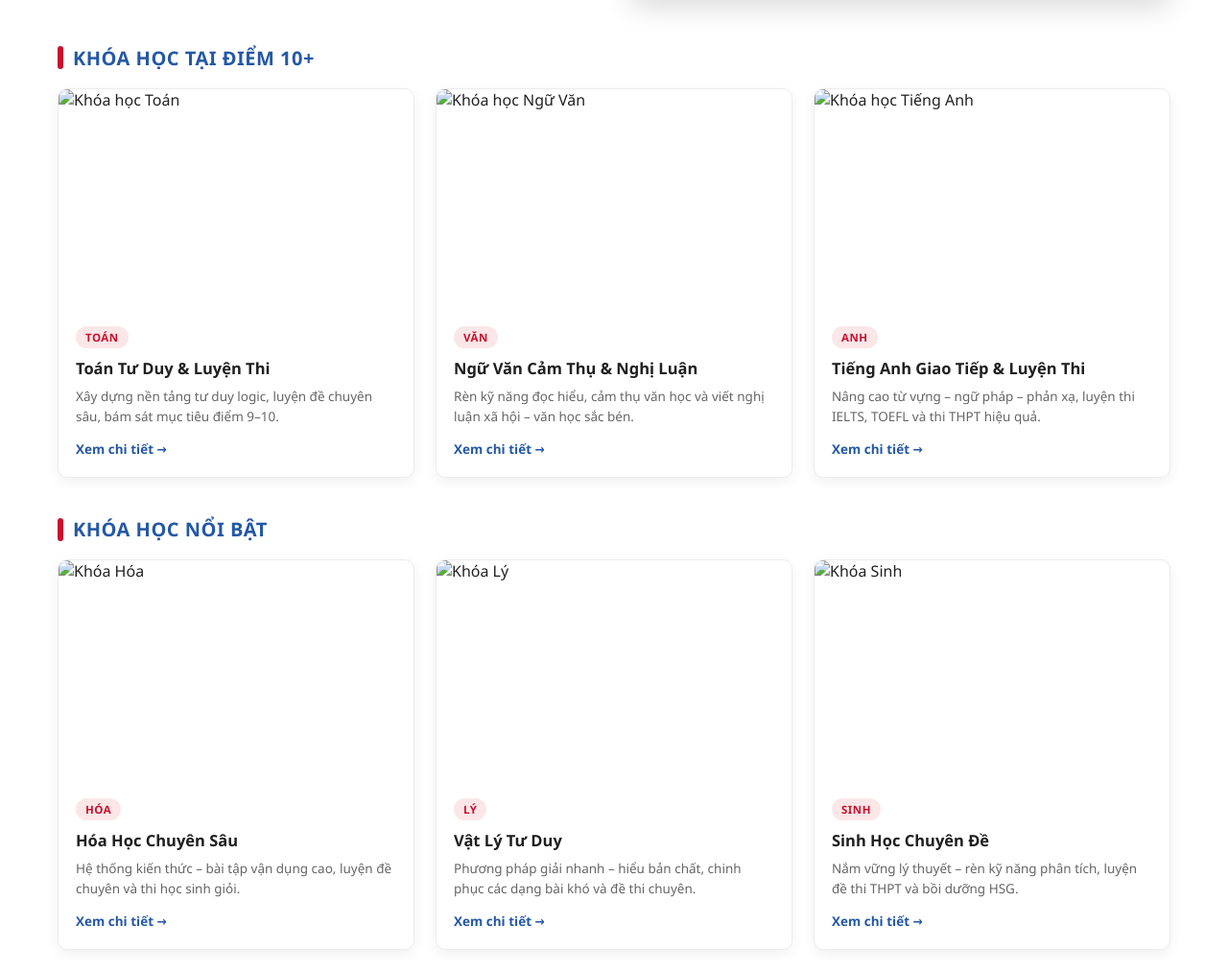
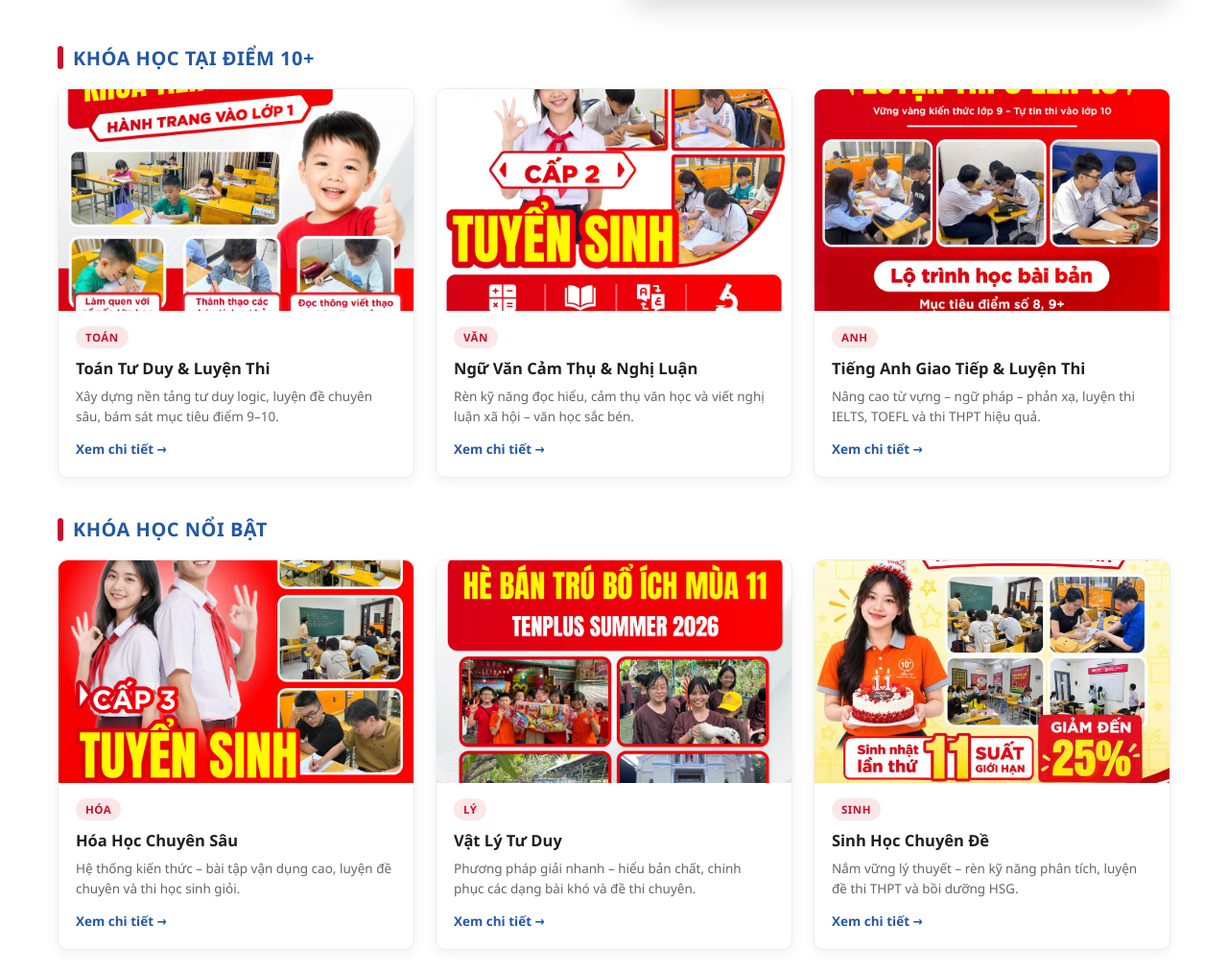
Before and after one commit to nguyennhathai2505/diem10cong-v3, a plain HTML site: page index.html in a window 1280 px wide. Shown: the part 1445-2458 px from the top of the page at 96% size. Drawn offline with Linux system fonts and the light colour scheme.

Commit message:
add images

```diff
--- a/index.html
+++ b/index.html
@@ -1209,7 +1209,7 @@ img { max-width: 100%; display: block; }
         <div class="courses-grid">
 
           <article class="course-card">
-            <img class="course-img" src="COURSE_IMG_URL" alt="Khóa học Toán" />
+            <img class="course-img" src="file-01.jpg" alt="Khóa học Toán" />
             <div class="course-body">
               <span class="course-tag">Toán</span>
               <h4>Toán Tư Duy &amp; Luyện Thi</h4>
@@ -1219,7 +1219,7 @@ img { max-width: 100%; display: block; }
           </article>
 
           <article class="course-card">
-            <img class="course-img" src="COURSE_IMG_URL" alt="Khóa học Ngữ Văn" />
+            <img class="course-img" src="file-02.jpg" alt="Khóa học Ngữ Văn" />
             <div class="course-body">
               <span class="course-tag">Văn</span>
               <h4>Ngữ Văn Cảm Thụ &amp; Nghị Luận</h4>
@@ -1229,7 +1229,7 @@ img { max-width: 100%; display: block; }
           </article>
 
           <article class="course-card">
-            <img class="course-img" src="COURSE_IMG_URL" alt="Khóa học Tiếng Anh" />
+            <img class="course-img" src="file-03.jpg" alt="Khóa học Tiếng Anh" />
             <div class="course-body">
               <span class="course-tag">Anh</span>
               <h4>Tiếng Anh Giao Tiếp &amp; Luyện Thi</h4>
@@ -1244,7 +1244,7 @@ img { max-width: 100%; display: block; }
         <div class="courses-grid">
 
           <article class="course-card">
-            <img class="course-img" src="COURSE_IMG_URL" alt="Khóa Hóa" />
+            <img class="course-img" src="file-04.jpg" alt="Khóa Hóa" />
             <div class="course-body">
               <span class="course-tag">Hóa</span>
               <h4>Hóa Học Chuyên Sâu</h4>
@@ -1254,7 +1254,7 @@ img { max-width: 100%; display: block; }
           </article>
 
           <article class="course-card">
-            <img class="course-img" src="COURSE_IMG_URL" alt="Khóa Lý" />
+            <img class="course-img" src="file-05.jpg" alt="Khóa Lý" />
             <div class="course-body">
               <span class="course-tag">Lý</span>
               <h4>Vật Lý Tư Duy</h4>
@@ -1264,7 +1264,7 @@ img { max-width: 100%; display: block; }
           </article>
 
           <article class="course-card">
-            <img class="course-img" src="COURSE_IMG_URL" alt="Khóa Sinh" />
+            <img class="course-img" src="file-06.jpg" alt="Khóa Sinh" />
             <div class="course-body">
               <span class="course-tag">Sinh</span>
               <h4>Sinh Học Chuyên Đề</h4>
```
Also changed, not shown: file-01.jpg (added), file-02.jpg (added), file-03.jpg (added), file-04.jpg (added), file-05.jpg (added), file-06.jpg (added).
